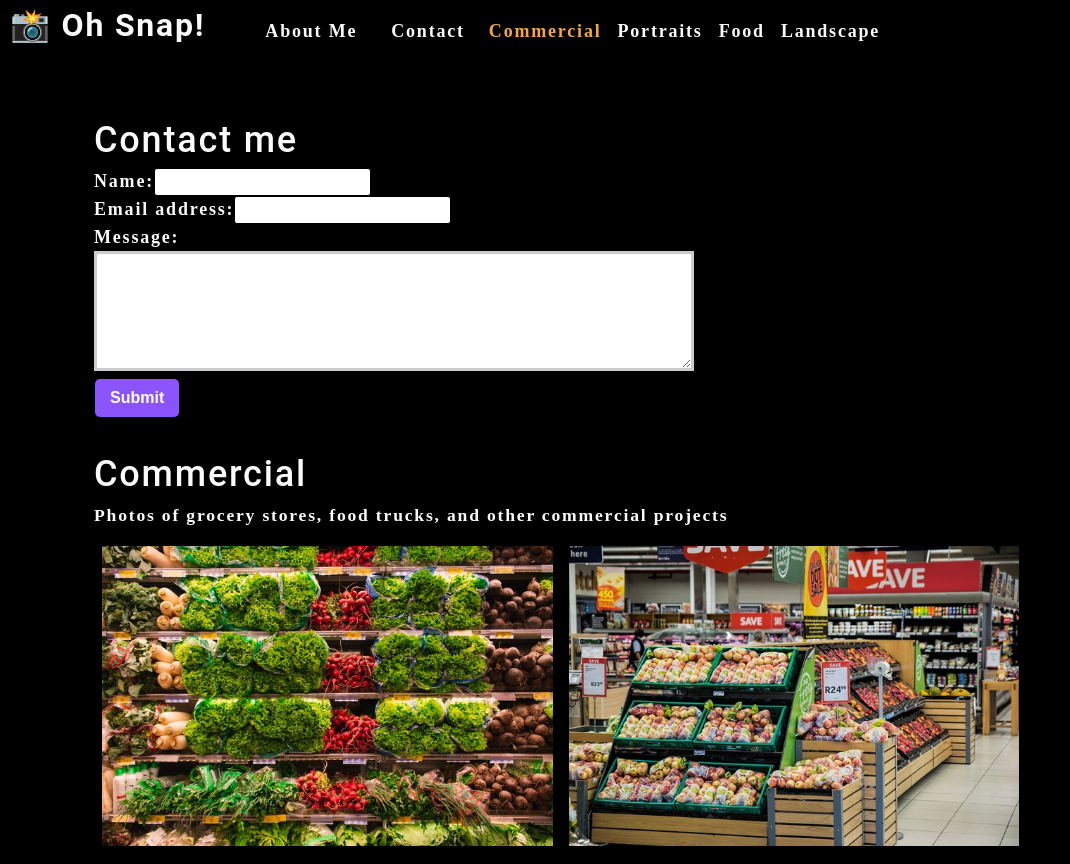
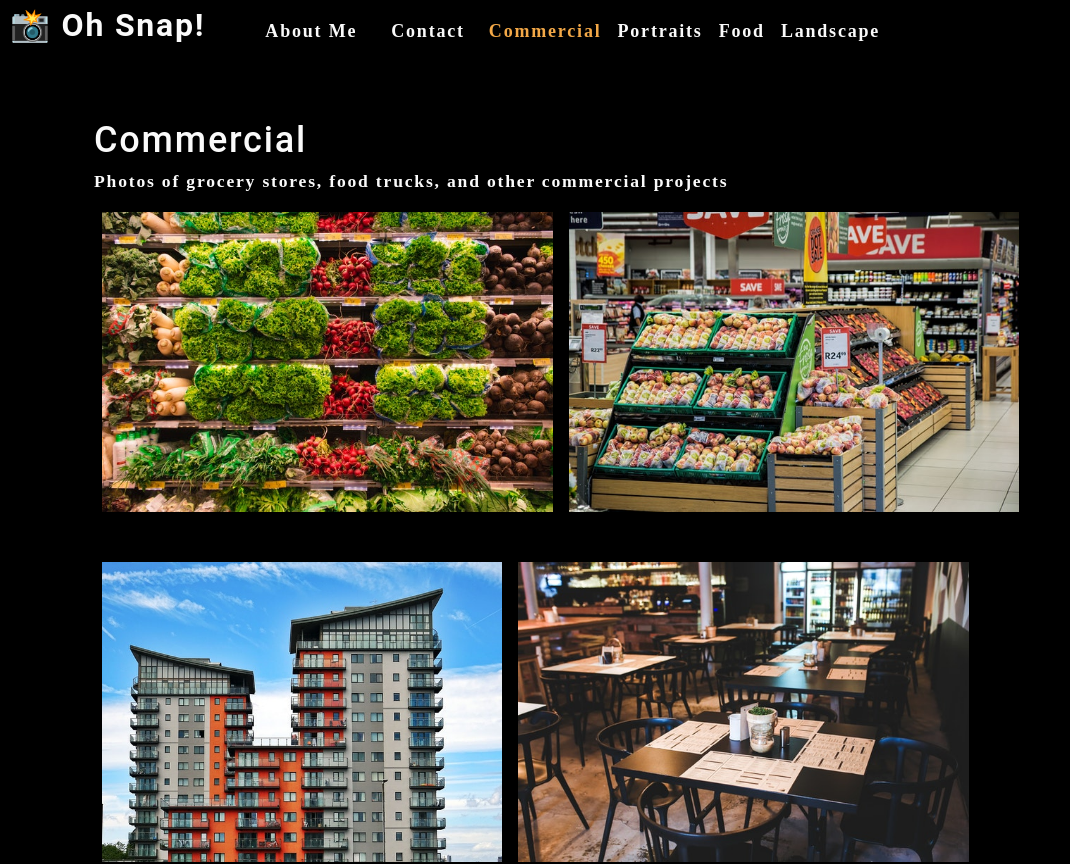
Before and after one commit to jvit1985/photo-port, a React (Create React App) app: page / in a window 1280 px wide. Shown: the top 864 px of the page, without its empty margins (0-1070 px from the left). Built offline with nearby package versions, Linux system fonts and the light colour scheme.

Commit message:
added ability to render only portions of page based on nav click

```diff
--- a/src/App.js
+++ b/src/App.js
@@ -6,6 +6,8 @@
 import './App.css';
 
 function App() {
+  const [contactSelected, setContactSelected] = useState(false);
+
   const [categories] = useState([
     {
       name: 'commercial',
@@ -24,11 +26,18 @@
         categories={categories}
         setCurrentCategory={setCurrentCategory}
         currentCategory={currentCategory}
+        contactSelected={contactSelected}
+        setContactSelected={setContactSelected}
       ></Nav>
       <main>
-        <ContactForm></ContactForm>
-        <Gallery currentCategory={currentCategory}></Gallery>
-        <About></About>
+        {!contactSelected ? (
+          <>
+            <Gallery currentCategory={currentCategory}></Gallery>
+            <About></About>
+          </>
+        ) : (
+          <ContactForm></ContactForm>
+        )}
       </main>
     </div>
   );
--- a/src/components/Contact/index.js
+++ b/src/components/Contact/index.js
@@ -1,10 +1,30 @@
 import React, { useState } from "react";
+import { validateEmail } from '../../utils/helpers';
 
 function ContactForm() {
     const [formState, setFormState] = useState({ name: '', email: '', message: ''});
     const { name, email, message } = formState;
+    const [errorMessage, setErrorMessage] = useState('');
     function handleChange(e) {
+        if (e.target.name === 'email') {
+            const isValid = validateEmail(e.target.value);
+            console.log(isValid);
+            //isValid conditional statement
+            if (!isValid) {
+                setErrorMessage('Your email is invalid.');
+            } else {
+                setErrorMessage('');
+            }
+        } else {
+            if (!e.target.value.length) {
+                setErrorMessage(`${e.target.name} is required.`);
+            } else {
+                setErrorMessage('');
+            }
+        }
+        if (!errorMessage) {
         setFormState({...formState, [e.target.name]: e.target.value })
+        }
     }
 
     function handleSubmit(e) {
@@ -17,15 +37,20 @@
             <form id="contact-form" onSubmit={handleSubmit}>
                 <div>
                     <label htmlFor="name">Name:</label>
-                    <input type="text" defaultValue={name} onChange={handleChange} name="name" />
+                    <input type="text" defaultValue={name} onBlur={handleChange} name="name" />
                 </div>
                 <div>
                     <label htmlFor="email">Email address:</label>
-                    <input type="email" defaultValue={email} onChange={handleChange} name="email" />
+                    <input type="email" defaultValue={email} onBlur={handleChange} name="email" />
                 </div>
                 <div>
                     <label htmlFor="message">Message:</label>
-                    <textarea name="message" defaultValue={message} onChange={handleChange} rows="5" />
+                    <textarea name="message" defaultValue={message} onBlur={handleChange} rows="5" />
+                    {errorMessage && (
+                        <div>
+                            <p className="error-text">{errorMessage}</p>
+                        </div>
+                    )}
                 </div>
                 <button type="submit">Submit</button>
             </form>
--- a/src/components/Nav/index.js
+++ b/src/components/Nav/index.js
@@ -7,6 +7,8 @@
     categories = [],
     setCurrentCategory,
     currentCategory,
+    contactSelected,
+    setContactSelected
 } = props;
 
     return (
@@ -19,20 +21,21 @@
             <nav>
                 <ul className="flex-row">
                     <li className="mx-2">
-                        <a data-testId="about" href="#about">
+                        <a data-testId="about" href="#about" onClick={() => setContactSelected(false)}>
                             About Me
                         </a>
                     </li>
-                    <li className="mx-2">
-                        <span>Contact</span>
+                    <li className={`mx-2 ${contactSelected && 'navActive'}`}>
+                        <span onClick={() => setContactSelected(true)}>Contact</span>
                     </li>
                     {categories.map((category) => (
                         <li className={`mx-1 ${
-                            currentCategory.name === category.name && 'navActive'
+                            currentCategory.name === category.name && !contactSelected && 'navActive'
                         }`} key={category.name}>
                                 <span
                                     onClick={() => {
-                                        setCurrentCategory(category)
+                                        setCurrentCategory(category);
+                                        setContactSelected(false);
                                     }}
                                 >
                                     {capitalizeFirstLetter(category.name)}
```
